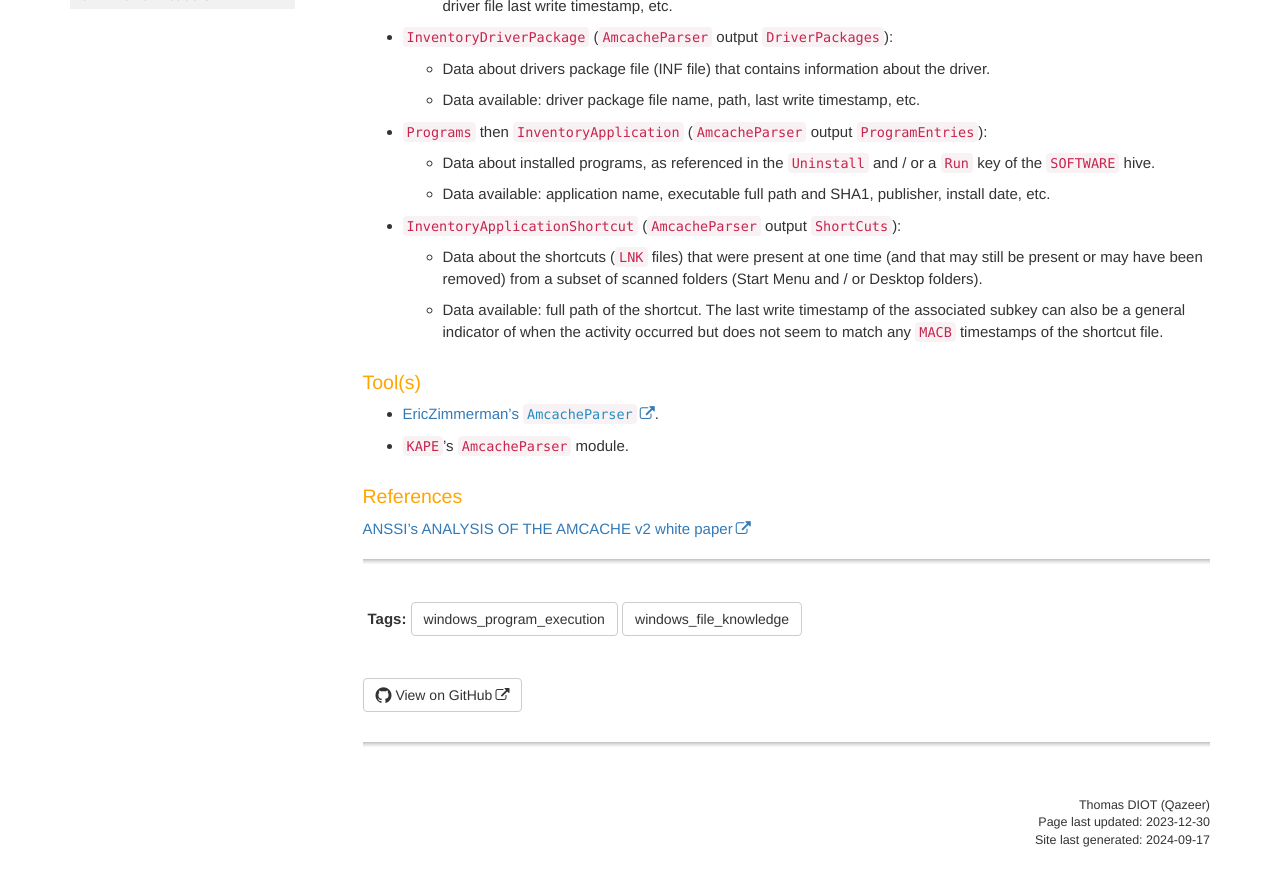
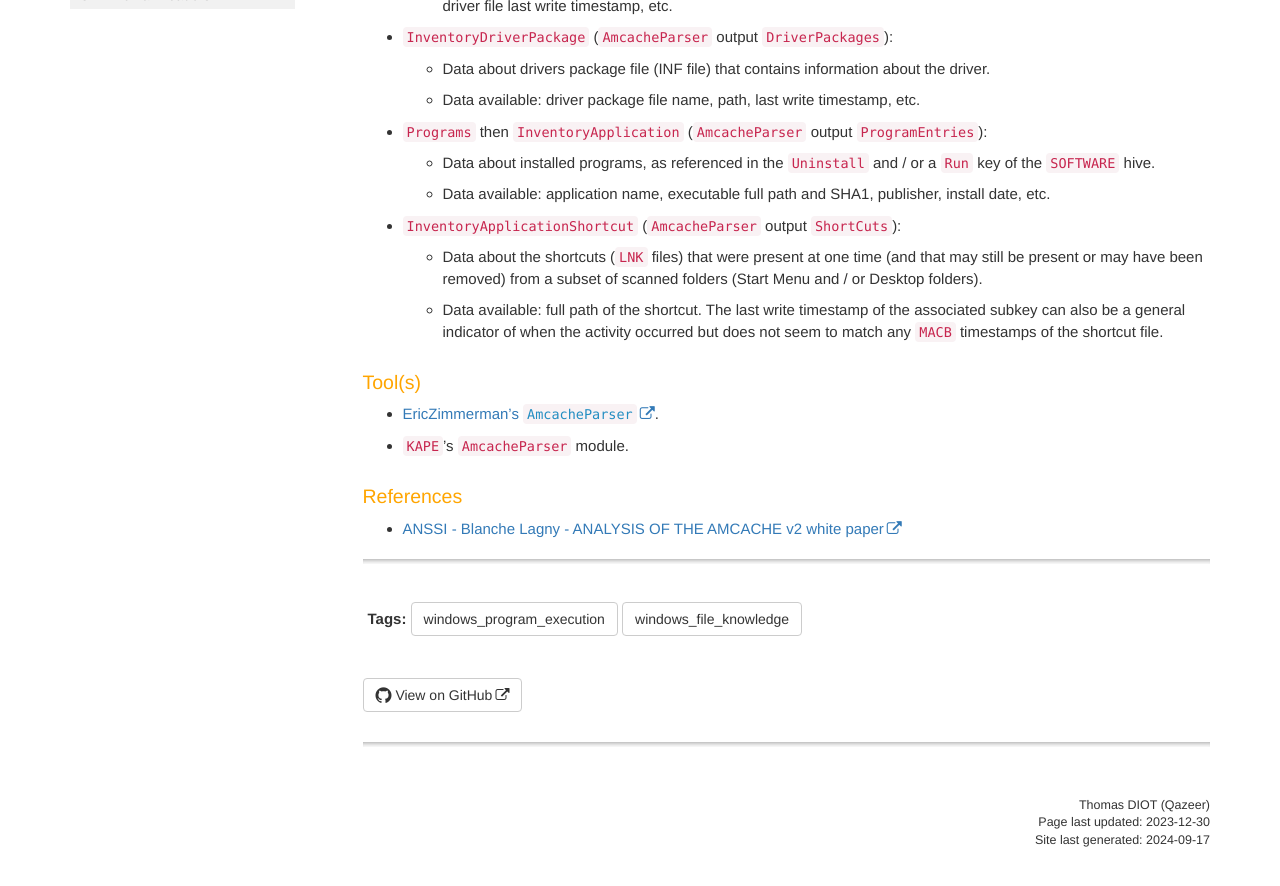
Before and after one commit to Qazeer/artefacts.help, a Jekyll site: the page built from pages/windows/amcache.md, in a window 1280 px wide and 900 px high, scrolled down 1631 px. Shown: the top 886 px of the window. Built offline with Jekyll 4.4.1, drawn with Linux system fonts in a browser that asks for light colours; comment, search, counter and statistics services are not loaded.

Commit message:
[Artefact] Windows Amcache - Update reference link

```diff
--- a/pages/windows/amcache.md
+++ b/pages/windows/amcache.md
@@ -131,4 +131,4 @@ The following notable root keys can be of forensic interest:
 
 ### References
 
-[ANSSI's ANALYSIS OF THE AMCACHE v2 white paper](https://www.ssi.gouv.fr/uploads/2019/01/anssi-coriin_2019-amcache_investigation.pdf)
+  - [ANSSI - Blanche Lagny - ANALYSIS OF THE AMCACHE v2 white paper](https://cyber.gouv.fr/sites/default/files/2019/01/anssi-coriin_2019-analysis_amcache.pdf)
```
